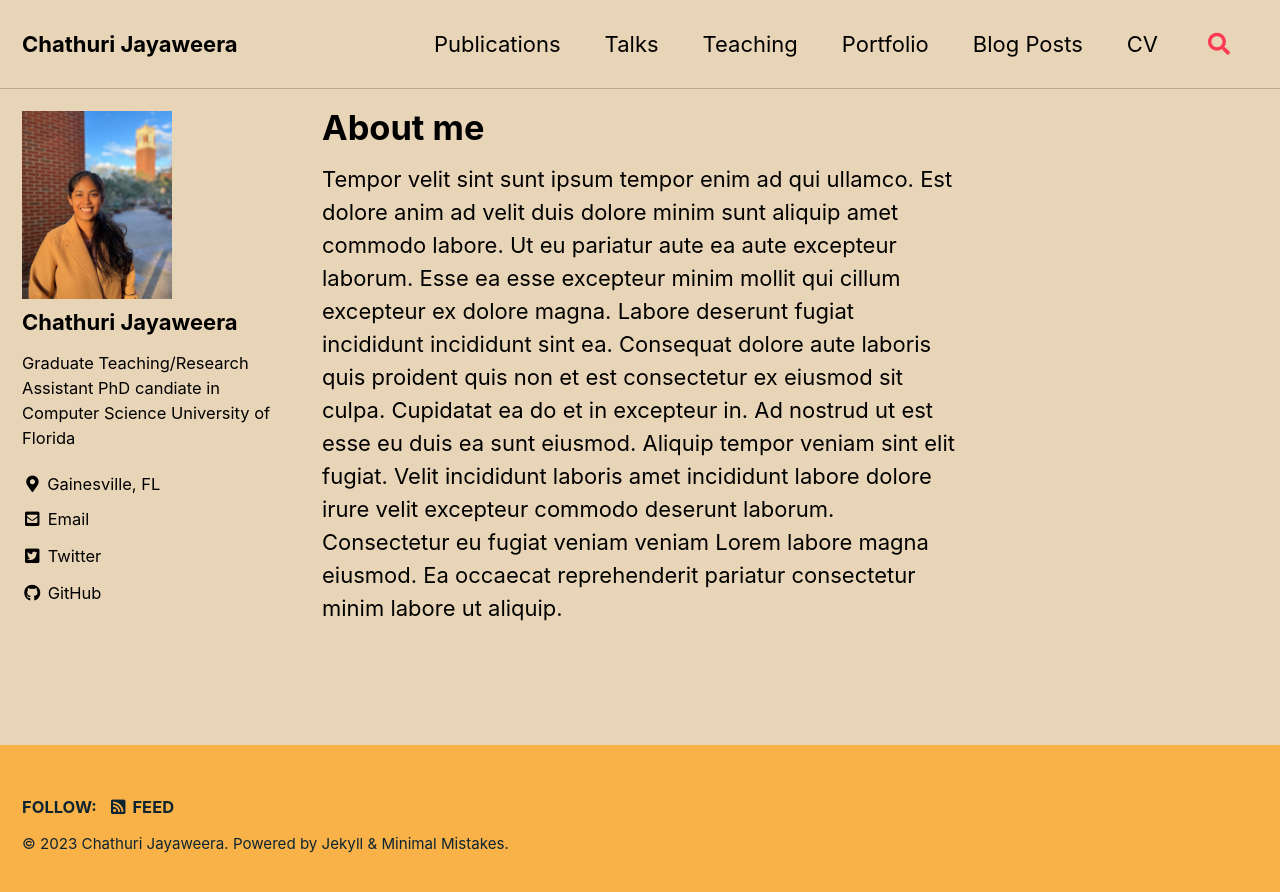
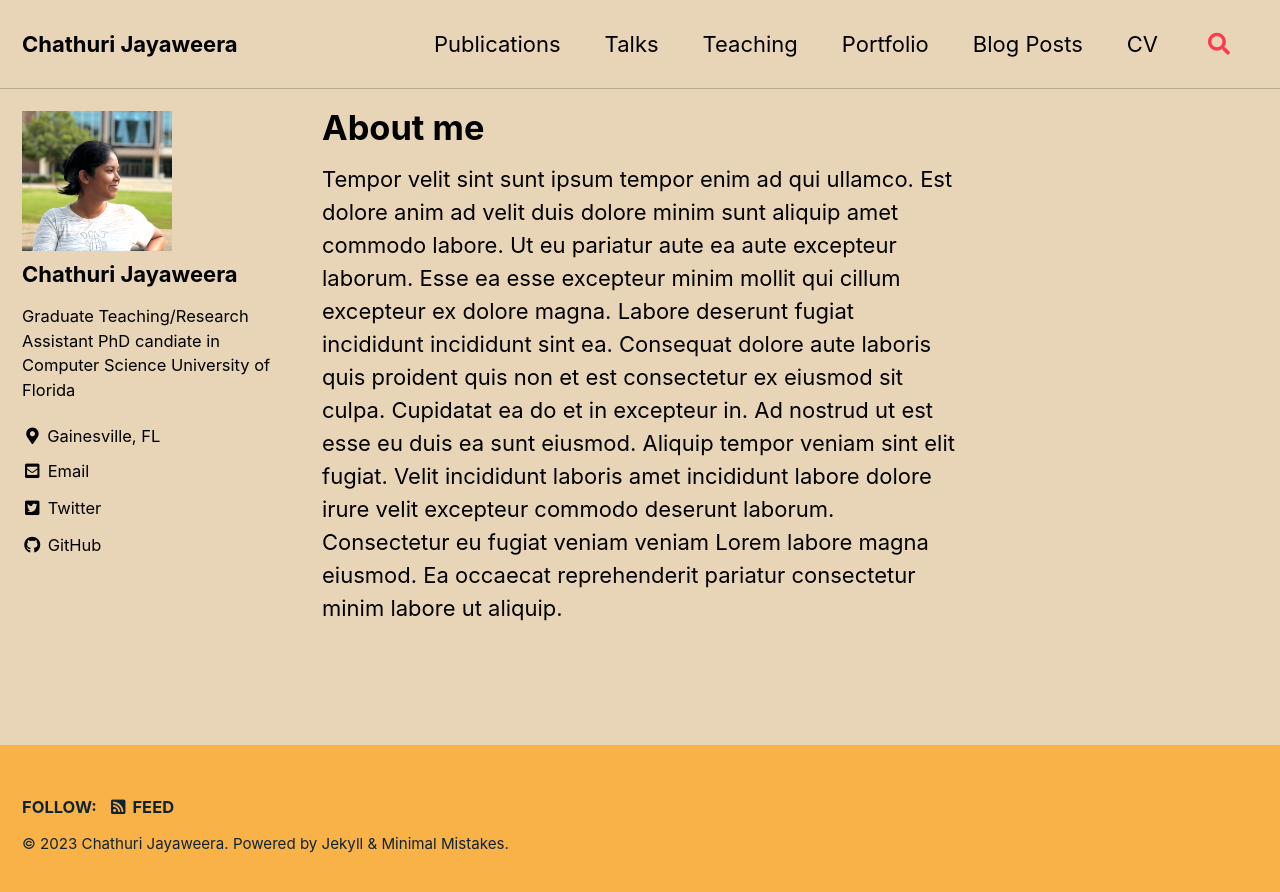
Before and after one commit to chestnutjay/chestnutjay.github.io, a Jekyll site: the page built from index.html, in a window 1280 px wide. Shown: the top 892 px of the page. Built offline with Jekyll 4.4.1, drawn with Linux system fonts in a browser that asks for light colours; cached includes are drawn as plain includes; our own code applies the rules of GitHub Pages for plain Markdown files; the list of posts is cut into pages by our own code.

Commit message:
Changed the profile image

```diff
--- a/_config.yml
+++ b/_config.yml
@@ -108,7 +108,7 @@ analytics:
 # Site Author
 author:
   name             : "Chathuri Jayaweera"
-  avatar           : "/assets/images/website_pic.jpg"
+  avatar           : "/assets/images/npets.jpg"
   bio              : "Graduate Teaching/Research Assistant\n PhD candiate in Computer Science\n University of Florida"
   location         : "Gainesville, FL"
   email            :
```
Also changed, not shown: assets/images/npets.jpg (added).
